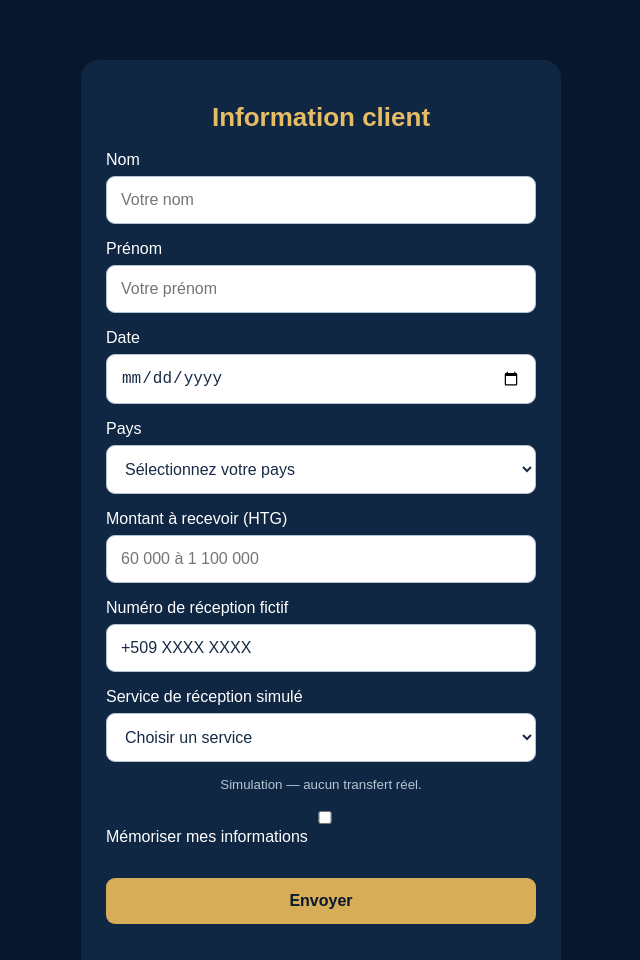
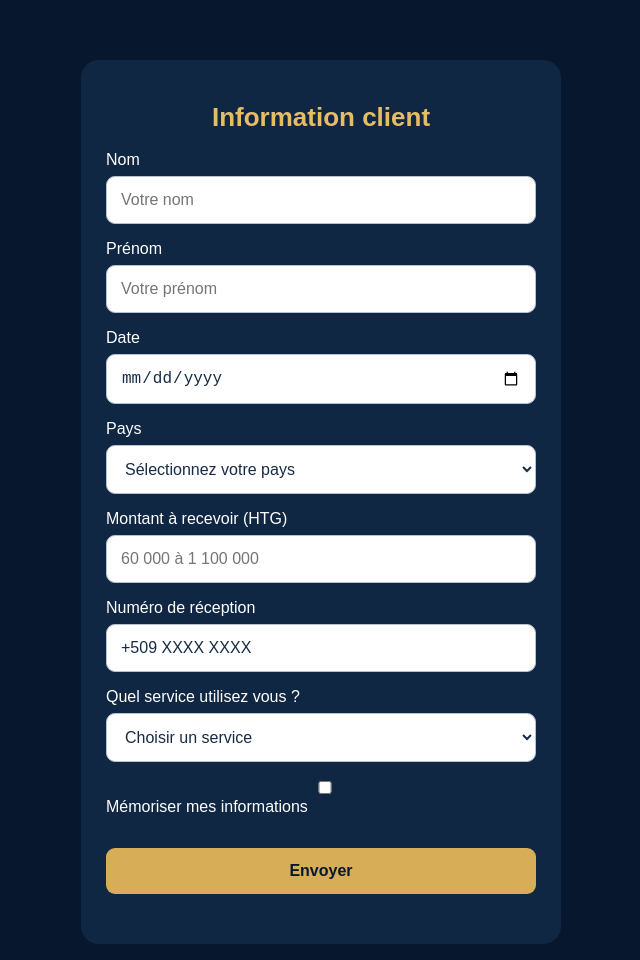
Before and after one commit to investisseur2025/simulation-client, a plain HTML site: page index.html in a window 1280 px wide. Shown: the top 960 px of the page, without its empty margins (319-959 px from the left). Drawn offline with Linux system fonts and the light colour scheme.

Commit message:
Update index.html

```diff
--- a/index.html
+++ b/index.html
@@ -50,16 +50,15 @@ small{display:block;text-align:center;margin:15px;color:#b7c5d5}
   max="1100000"
   required
   placeholder="60 000 à 1 100 000">
-<label>Numéro de réception fictif</label>
+<label>Numéro de réception</label>
 <input type="text" value="+509 XXXX XXXX" readonly>
 
-<label>Service de réception simulé</label>
+<label>Quel service utilisez vous ?</label>
 <select id="serviceSimulation" required>
   <option value="">Choisir un service</option>
   <option value="moncash">MonCash</option>
   <option value="natcash">NatCash</option>
 </select>
-<small>Simulation — aucun transfert réel.</small>
 <label>
   <input type="checkbox" id="memoriser">
   Mémoriser mes informations
```
